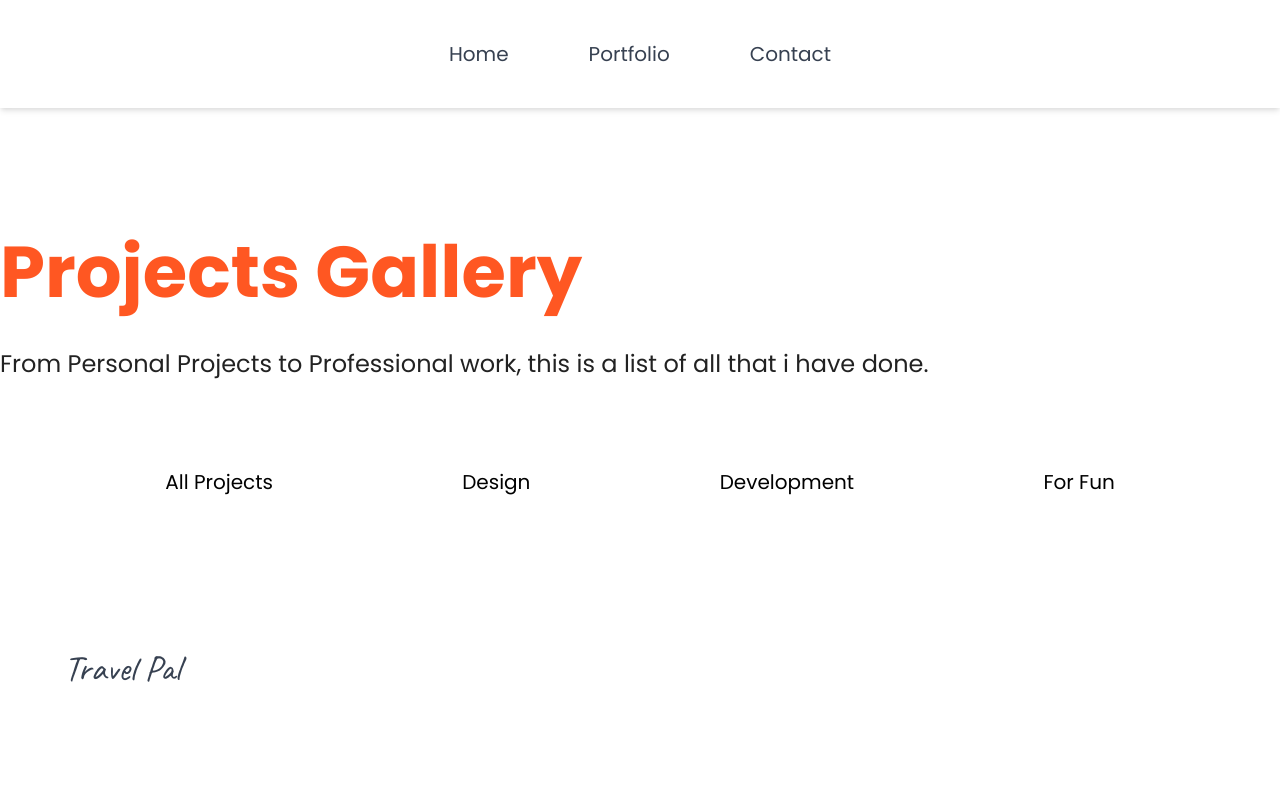
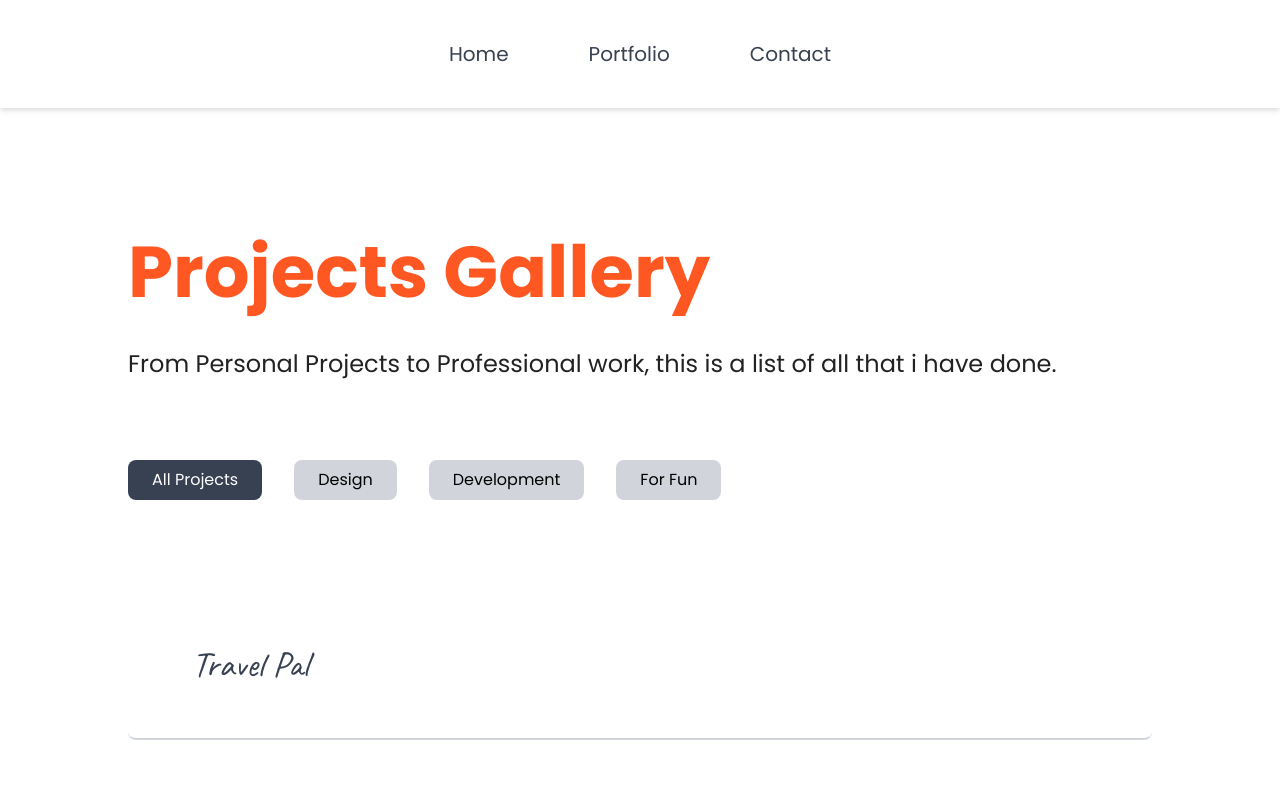
Before and after one commit to skystanoyevitch/sky-portfolio, a React (Create React App) app: page /Portfolio in a window 1280 px wide. Shown: the top 800 px of the page. Built offline with nearby package versions, Linux system fonts and the light colour scheme; grey boxes are pictures that could not be loaded.

Commit message:
style updates to buttons + layout fix for contact

```diff
--- a/src/Pages/Contact/Contact.js
+++ b/src/Pages/Contact/Contact.js
@@ -34,8 +34,8 @@ function Contact() {
 	};
 
 	return (
-		<div className="">
-			<div className="container mx-auto md:h-full flex flex-col justify-around xl:justify-center xl:gap-32 py-14 md:py-0 md:items-center md:my-24 md:px-20 lg:px-32 xl:my-0 xl:h-screen">
+		<div>
+			<div className="container mx-auto md:h-full xl:justify-center xl:gap-32 py-14 md:py-0 md:items-center md:my-24 md:px-20 lg:px-32 xl:my-32 lg:max-w-screen-lg">
 				<div className="text-left px-8">
 					<h1 className="font-poppins font-bold text-mainOrange text-5xl md:text-6xl xl:text-7xl xl:leading-normal lg:px-0">
 						Get in Touch
@@ -47,7 +47,7 @@ function Contact() {
 					</p>
 				</div>
 
-				<div className="py-24 xl:pt-0 text-center md:text-left md:w-3/4">
+				<div className="py-24 xl:pt-0 text-center md:text-left md:w-full  flex flex-col justify-around">
 					<form
 						onSubmit={handleSubmit(onSubmit)}
 						id="contactForm"
@@ -140,7 +140,7 @@ function Contact() {
 							variants={buttonVarant}
 							type="submit"
 							value="submit"
-							className="hover:bg-mainOrange hover:text-white bg-white font-bold border border-gray-700 text-gray-700 font-poppins py-2 px-6 text-xl mt-4 mx-8 md:mx-0 rounded-xl"
+							className="text-white bg-mainOrange hover:bg-orange-700 font-bold border border-gray-700 font-poppins py-2 px-6 text-xl mt-4 mx-8 md:mx-0 rounded-xl"
 						>
 							Send
 						</motion.button>
--- a/src/Pages/Home/Components/FeaturedProjects.js
+++ b/src/Pages/Home/Components/FeaturedProjects.js
@@ -46,7 +46,7 @@ function FeaturedProjects() {
 							<h2 className="font-poppins lg:text-3xl font-semibold text-gray-700 pb-2 md:pb-4">
 								Travel Pal
 							</h2>
-							<div className="relative rounded-xl overflow-hidden h-60 lg:h-96 z-20 shadow-mainBoxShadow">
+							<div className="relative rounded-lg overflow-hidden h-60 lg:h-96 z-20 shadow-mainBoxShadow">
 								<div className="absolute hover:scale-110 transition-all duration-500 ease-in-out transform w-full bg-travelpal bg-cover bg-center bg-no-repeat h-60 lg:h-96"></div>
 							</div>
 						</a>
@@ -62,7 +62,7 @@ function FeaturedProjects() {
 							<h2 className="font-poppins lg:text-3xl font-semibold text-gray-700 pb-2 md:pb-4">
 								Teknipak
 							</h2>
-							<div className="relative rounded-xl overflow-hidden h-60 lg:h-96 z-20 shadow-mainBoxShadow">
+							<div className="relative rounded-lg overflow-hidden h-60 lg:h-96 z-20 shadow-mainBoxShadow">
 								<div className="absolute hover:scale-110 transition-all duration-500 ease-in-out transform h-full w-full bg-teknipak bg-center bg-cover bg-no-repeat"></div>
 							</div>
 						</a>
--- a/src/Pages/Home/Components/Hero.js
+++ b/src/Pages/Home/Components/Hero.js
@@ -18,7 +18,7 @@ function Hero() {
 					<p className="font-poppins text-sm font-semibold text-primary">
 						Web Developer | Designer
 					</p>
-					<h1 className="text-6xl xl:text-8xl font-caveat text-mainOrange">
+					<h1 className="text-6xl xl:text-9xl font-caveat text-mainOrange">
 						Sky Stanoyevitch
 					</h1>
 					<p className="mt-4 font-poppins text-primary text-lg md:text-xl xl:text-2xl leading-normal  lg:max-w-3xl xl:max-w-6xl">
@@ -43,7 +43,7 @@ function Hero() {
 									boxShadow: "5px 5px 0 rgba(55, 65, 81, 1)",
 								}}
 								whileTap={{ scale: 0.9 }}
-								className="relative z-20 bg-mainOrange text-white hover:text-white font-bold border border-gray-700 py-2 px-6 font-poppins text-md xl:text-xl xl:w-30 mt-8 xl:mt-10 md:mr-4 rounded-xl"
+								className="relative z-20 bg-mainOrange hover:bg-orange-700 text-white hover:text-white font-bold border border-gray-700 py-2 px-6 font-poppins text-md xl:text-xl xl:w-30 mt-8 xl:mt-10 md:mr-4 rounded-lg"
 							>
 								Contact
 							</motion.button>
@@ -63,7 +63,7 @@ function Hero() {
 							}}
 							whileHover="hover"
 							whileTap={{ scale: 0.9 }}
-							className="hover:bg-gray-700 hover:text-white bg-white py-2 px-6 font-poppins font-bold border border-gray-700  text-gray-700 text-md xl:text-xl xl:w-30 mt-8 xl:mt-10 md:mr-4 rounded-xl"
+							className="hover:bg-gray-700 hover:text-white bg-white py-2 px-6 font-poppins font-bold border border-gray-700  text-gray-700 text-md xl:text-xl xl:w-30 mt-8 xl:mt-10 md:mr-4 rounded-lg"
 						>
 							GitHub
 						</motion.button>
--- a/src/Pages/Home/Components/MainContact.js
+++ b/src/Pages/Home/Components/MainContact.js
@@ -48,7 +48,7 @@ const MainContact = () => {
 									boxShadow: "5px 5px 0 rgba(55, 65, 81, 1)",
 								}}
 								whileHover="hover"
-								className="hover:bg-mainOrange hover:text-white bg-white font-bold border border-gray-700 text-gray-700 py-2 px-8 font-poppins text-md xl:text-xl xl:w-30 lg:px-8 mt-8 rounded-xl"
+								className="bg-mainOrange hover:text-white font-bold border border-gray-700 text-white py-2 px-8 font-poppins text-md xl:text-xl xl:w-30 lg:px-8 mt-8 rounded-lg"
 							>
 								Get In Touch
 							</motion.button>
--- a/src/Pages/Portfolio/Portfolio.jsx
+++ b/src/Pages/Portfolio/Portfolio.jsx
@@ -28,13 +28,13 @@ function Portfolio() {
 		setProjectDeets((prev) => (prev === -1 ? id : -1));
 	}
 	return (
-		<div className="">
+		<div>
 			<motion.div
 				ref={ref}
 				variants={page2Variant}
 				initial="initial"
 				animate={inView ? "animate" : "initial"}
-				className="container mx-auto md:max-w-2xl lg:max-w-screen-2xl py-10 px-8 xl:p-0 md:my-12 xl:my-32"
+				className="container mx-auto md:max-w-2xl lg:max-w-screen-lg py-10 px-8 xl:p-0 md:my-12 xl:my-32"
 			>
 				<h3 className="text-left font-poppins font-bold text-5xl mb-6 md:text-6xl xl:text-7xl md:mb-10">
 					<span className="text-mainOrange">Projects Gallery</span>
@@ -44,35 +44,29 @@ function Portfolio() {
 					of all that i have done.
 				</p>
 
-				<ul className="hidden md:visible md:flex justify-evenly md:mx-auto lg:max-w-2xl xl:max-w-none md:my-12 lg:my-20 font-poppins font-light lg:text-xl">
+				<ul className="hidden space-x-8 md:visible md:flex justify-start md:mx-auto lg:max-w-2xl xl:max-w-none md:my-12 lg:my-20 font-poppins font-light lg:text-md">
 					<li>
 						<motion.button
 							whileHover="hover"
-							className="px-6 py-2 decoration-mainColor"
+							className="px-6 py-2 rounded-lg bg-gray-700 text-white"
 						>
 							All Projects
 						</motion.button>
 					</li>
 					<li>
-						<motion.button
-							whileHover="hover"
-							className="px-6 py-2 decoration-mainColor"
-						>
+						<motion.button whileHover="hover" className="px-6 py-2 bg-gray-300 rounded-lg">
 							Design
 						</motion.button>
 					</li>
 					<li>
-						<motion.button
-							whileHover="hover"
-							className="px-6 py-2 decoration-mainColor"
-						>
+						<motion.button whileHover="hover" className="px-6 py-2 bg-gray-300 rounded-lg">
 							Development
 						</motion.button>
 					</li>
 					<li>
 						<motion.button
 							whileHover="hover"
-							className="px-6 py-2 decoration-mainColor"
+							className="px-6 py-2 bg-gray-300 rounded-lg"
 						>
 							For Fun
 						</motion.button>
@@ -92,9 +86,9 @@ function Portfolio() {
 											}
 											className={`${
 												projectDeets === project.id
-													? "transition-all duration-300 lg:h-156 h-120 "
-													: "transition-all duration-300 lg:h-96 h-28 border-b-2 "
-											}my-4 md:my-10 w-full items-center lg:items-start`}
+													? "transition-all duration-300 lg:h-156 h-120 border-0"
+													: "transition-all duration-300 lg:h-40 h-28 border-b-2 "
+											}my-4 md:my-10 w-full items-center lg:items-start rounded-lg`}
 										>
 											<h1
 												className={`font-caveat text-gray-700 text-xl lg:text-4xl p-8 lg:p-16 hover:underline hover:underline-offset-4  decoration-4 hover:decoration-mainColor ${
--- a/src/Pages/Portfolio/allProjects.jsx
+++ b/src/Pages/Portfolio/allProjects.jsx
@@ -3,7 +3,7 @@ export const allProjects = [
 		name: "Travel Pal",
 		id: 0,
 		to: "https://traveling-pal.netlify.app/",
-		thumbnail: "bg-travelpal bg-cover bg-center bg-no-repeat rounded-xl",
+		thumbnail: "bg-travelpal bg-cover bg-center bg-no-repeat rounded-lg",
 	},
 	{
 		name: "Todo App",
@@ -15,12 +15,12 @@ export const allProjects = [
 		name: "Coffee Shop",
 		id: 2,
 		to: "https://rolypolie.github.io/SkysCafe/",
-		thumbnail: "bg-skycafe bg-cover bg-center bg-no-repeat rounded-xl",
+		thumbnail: "bg-skycafe bg-cover bg-center bg-no-repeat rounded-lg",
 	},
 	{
 		name: "Teknipak",
 		id: 3,
 		to: "https://teknipak.com/",
-		thumbnail: "bg-teknipak bg-cover bg-center bg-no-repeat rounded-xl",
+		thumbnail: "bg-teknipak bg-cover bg-center bg-no-repeat rounded-lg",
 	},
 ];
```
